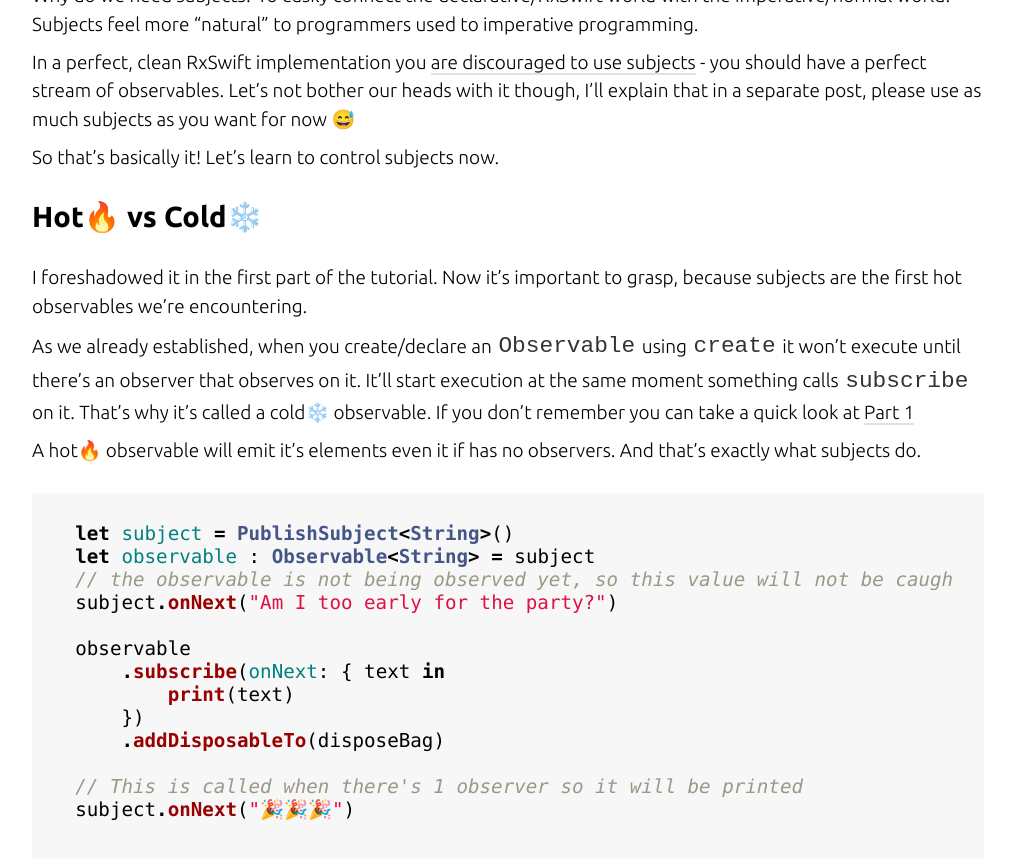
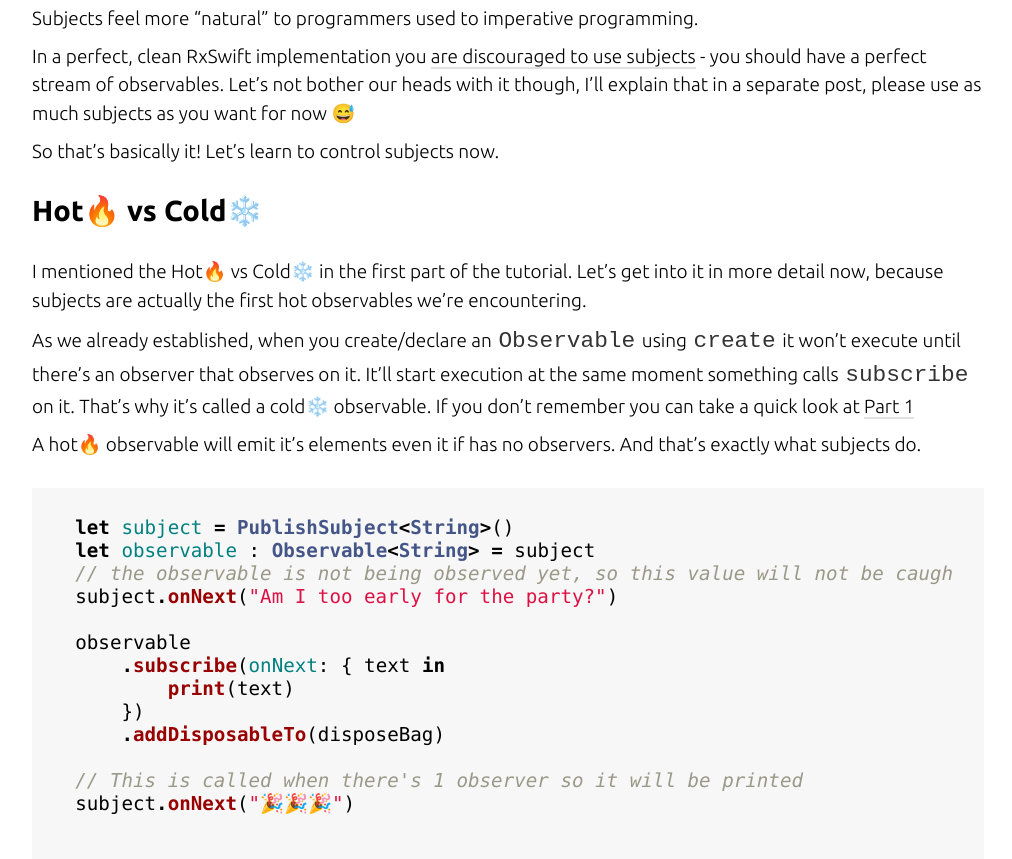
Before and after one commit to michalciurus/michalciurus.github.io, a Jekyll site: the page built from _posts/2016-11-01-RxSwift-for-dummies-#3-Subjects.md, in a window 1280 px wide and 900 px high, scrolled down 1094 px. Shown: the top 859 px of the window, without its empty margins (132-1144 px from the left). Built offline with Jekyll 4.4.1, drawn with Linux system fonts in a browser that asks for light colours; nearby versions of some CDN libraries; some of the changed text lies outside the part shown.

Commit message:
no message

```diff
--- a/_posts/2016-11-01-RxSwift-for-dummies-#3-Subjects.md
+++ b/_posts/2016-11-01-RxSwift-for-dummies-#3-Subjects.md
@@ -42,7 +42,7 @@ So that's basically it! Let's learn to control subjects now.
 
 ### Hot🔥 vs Cold❄️
 
-I foreshadowed it in the first part of the tutorial. Now it's important to grasp, because subjects are the first hot observables we're encountering.
+I mentioned the Hot🔥 vs Cold❄️ in the first part of the tutorial. Let's get into it in more detail now, because subjects are actually the first hot observables we're encountering.
 
 As we already established, when you create/declare an `Observable` using `create` it won't execute until there's an observer that observes on it. It'll start execution at the same moment something calls `subscribe` on it. That's why it's called a cold❄️ observable. If you don't remember you can take a quick look at [Part 1](http://swiftpearls.com/RxSwift-for-dummies-1-Observables.html)
 
```
Also changed, not shown: other parts of _posts/2016-11-01-RxSwift-for-dummies-#3-Subjects.md (+1 -1 lines).
